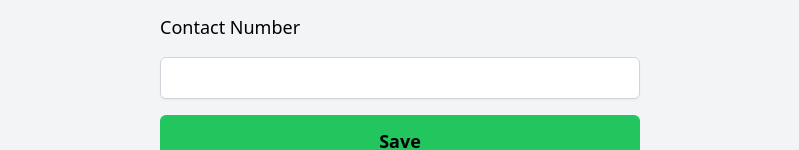
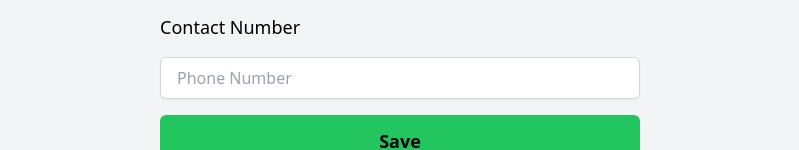
Before and after one commit to puneet2715/easyops, a website: page src/index.html in a window 1280 px wide. Shown: the part 273-423 px from the top of the page, without its empty margins (240-1039 px from the left). Drawn offline with Linux system fonts and the light colour scheme.

Commit message:
fix: adds placeholder

```diff
--- a/src/index.html
+++ b/src/index.html
@@ -34,6 +34,7 @@
           class="px-4 py-2 outline-none w-full rounded-md shadow-sm border border-gray-300"
           type="tel"
           name="phone"
+          placeholder="Phone Number"
         />
         <button
           class="p-3 bg-green-500 font-semibold text-lg hover:bg-green-600 transition-colors duration-200 rounded-md"
```
